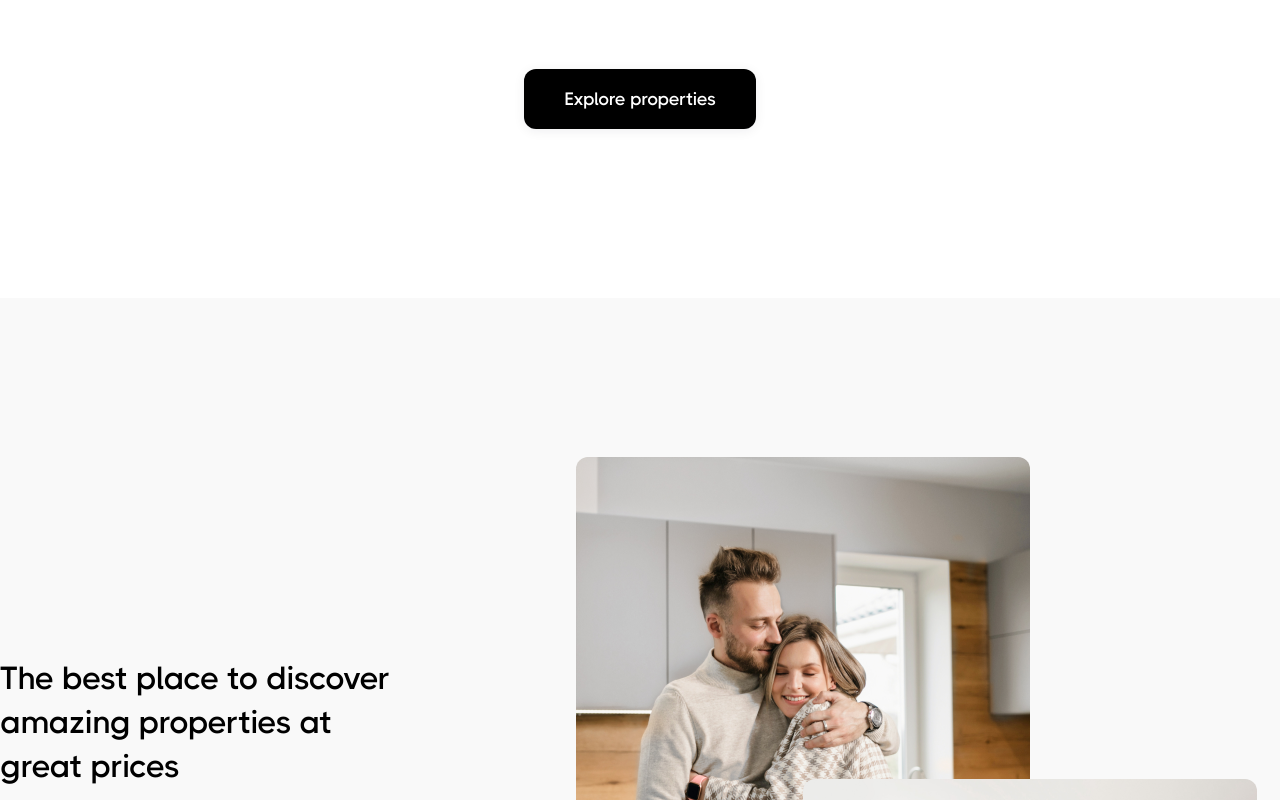
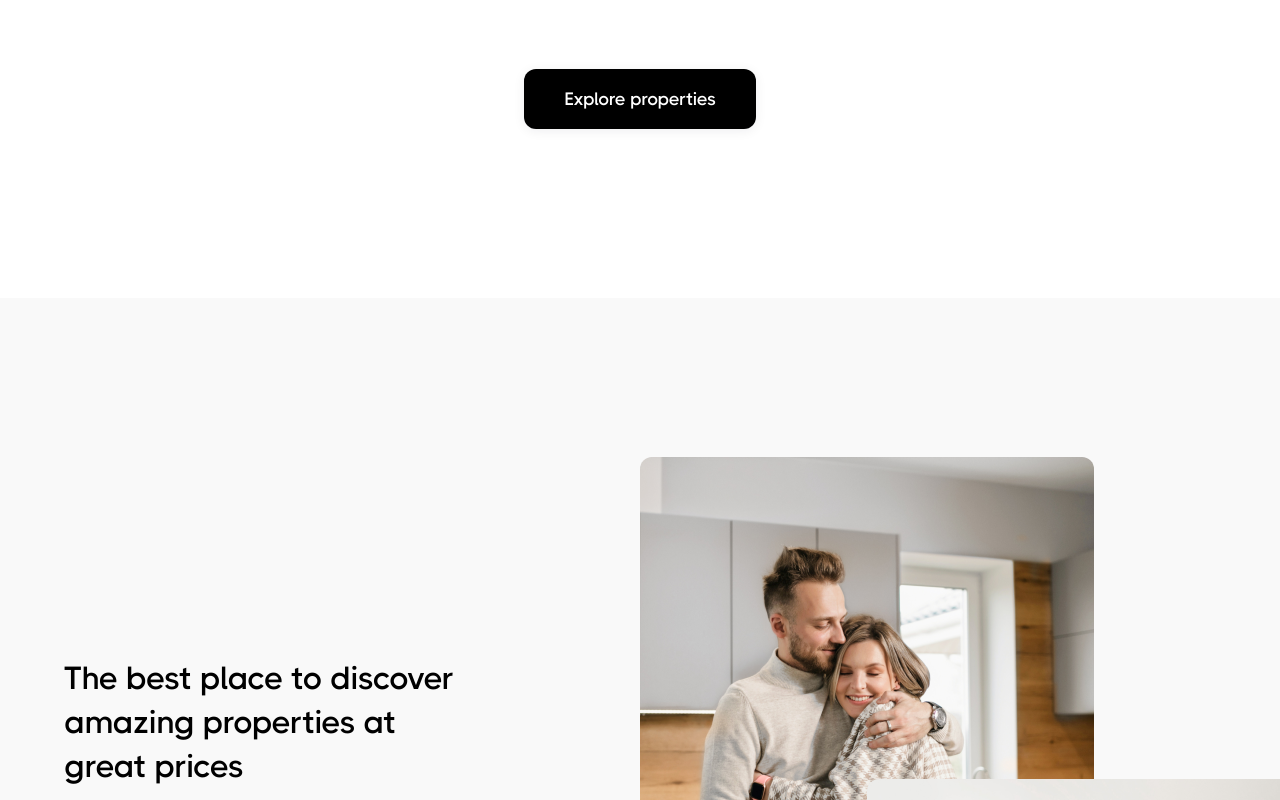
Before and after one commit to ikmean/WH-UI, a React (Create React App) app: page / in a window 1280 px wide. Shown: the part 2200-3000 px from the top of the page. Built offline with nearby package versions, Linux system fonts and the light colour scheme; no server answers.

Commit message:
wip: small changes in Discovery.tsx

```diff
--- a/src/components/discover/Discovery.tsx
+++ b/src/components/discover/Discovery.tsx
@@ -13,9 +13,10 @@ export default function Discovery() {
   })
   console.log('discovery', inView)
   return (
-    <Wrapper ref={ref}>
+    <div ref={ref}>
       {inView && (
         <SlowLoader>
+          <Wrapper>
             <div className='container flex'>
               <TextWrapper>
                 <h1>The best place to discover amazing properties at great prices</h1>
@@ -30,8 +31,9 @@ export default function Discovery() {
                 <img src={discoveryImg2} alt='discoveryImg2' />
               </ImgWrapper>
             </div>
+          </Wrapper>
         </SlowLoader>
       )}
-    </Wrapper>
+    </div>
   )
 }
```
Lines whose indentation alone changed are shown as unchanged.
